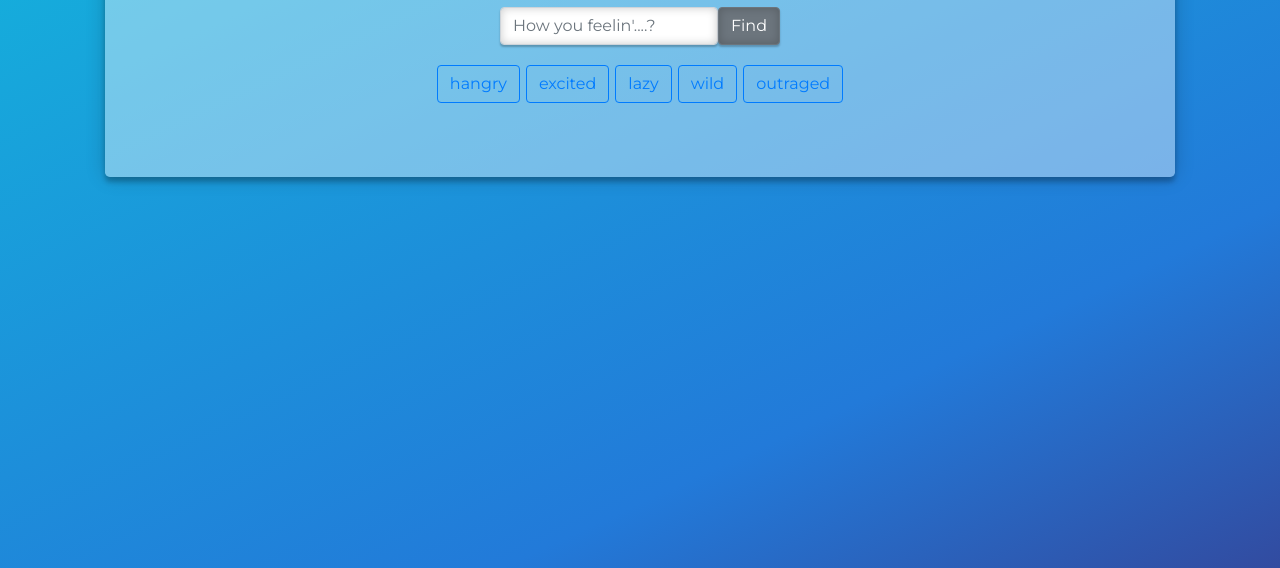
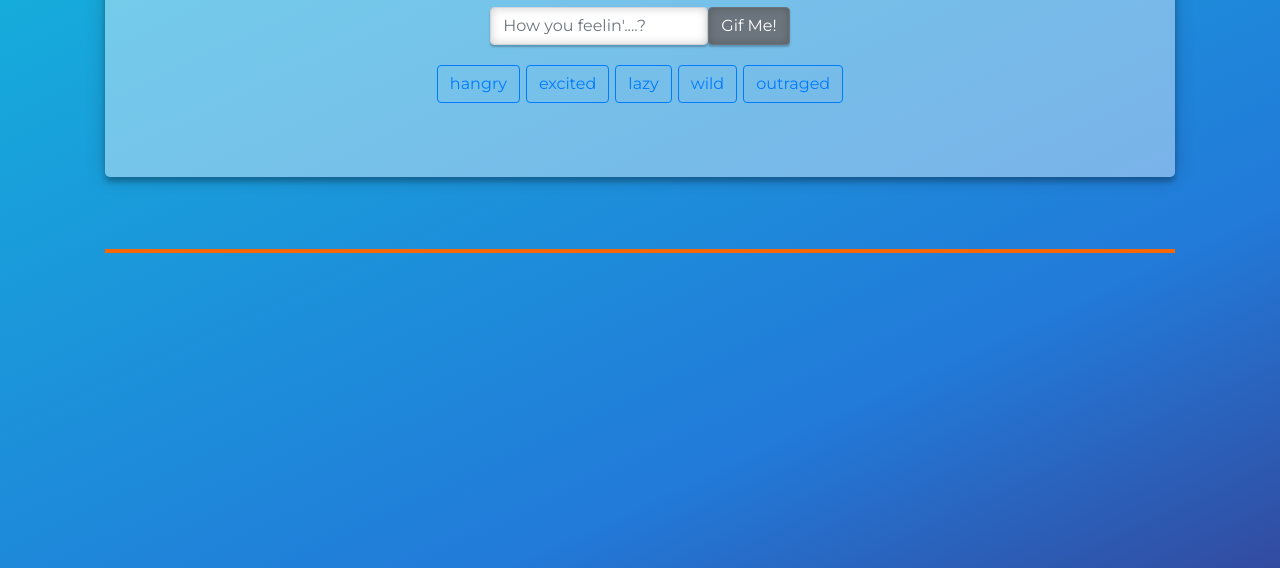
Before and after one commit to kkasperek/GifTastic-WebPage, a plain HTML site: page index.html in a window 1280 px wide. Shown: the part 232-800 px from the top of the page. Drawn offline with nearby package versions, Linux system fonts and the light colour scheme.

Commit message:
changes to css

```diff
--- a/assets/css/style.css
+++ b/assets/css/style.css
@@ -54,3 +54,20 @@ body {
 #giphys {
     margin-top: 40px;
 }
+
+#giphys {
+    border: 2px solid #f76707;
+
+    background-color: #fff4e6;
+}
+
+#giphys > div {
+    border: 2px solid #ffa94d;
+    padding: 1em;
+    color: #d9480f;
+}
+#giphys {
+  display: grid;
+  grid-template-columns: repeat(3, 1fr);
+  grid-gap: 5px;
+}
--- a/index.html
+++ b/index.html
@@ -32,7 +32,7 @@
                         <div id="searchBox" class="center-box">
                             <form id="searchForm" class="form-inline">
                                 <input id="searchInput" type="text" class="form-control search" placeholder="How you feelin'....?" data-name="">
-                                <button id="searchButton" type="submit" class="btn btn-secondary search">Find</button>
+                                <button id="searchButton" type="submit" class="btn btn-secondary search">Gif Me!</button>
                             </form>
                         </div>
                     </div>
```
